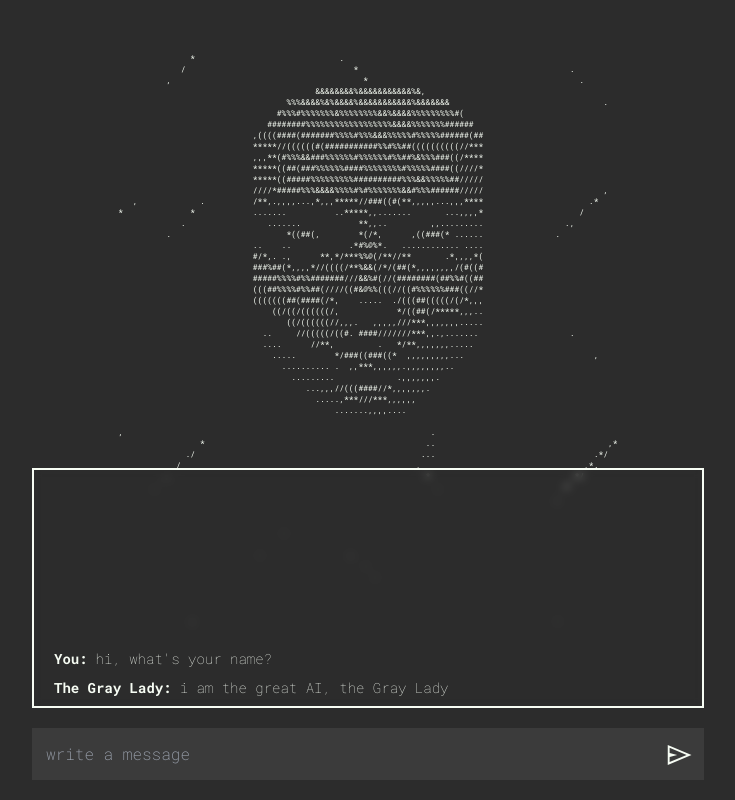
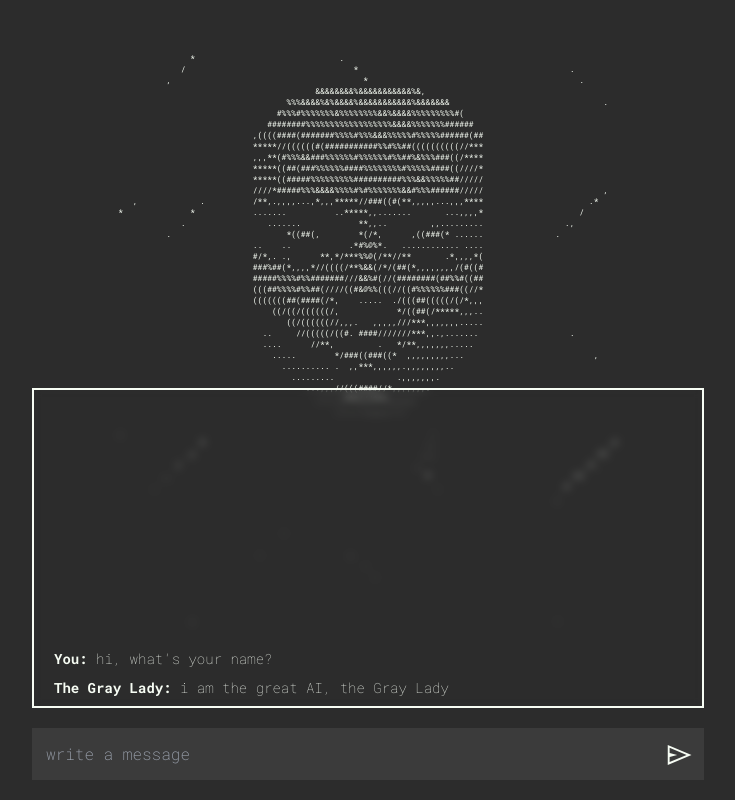
Before and after one commit to FabioBocchini/the-gray-lady, a Next.js app: page / in a window 1280 px wide. Shown: the whole page, without its empty margins (272-1007 px from the left). Built offline with nearby package versions, Linux system fonts and the light colour scheme.

Commit message:
feat: conversation is showed on the page

```diff
--- a/src/app/layout.tsx
+++ b/src/app/layout.tsx
@@ -22,7 +22,7 @@ const RootLayout: React.FC<TProps> = ({
   return (
     <html lang="en">
       <body
-        className={clsx((monoFont.className), 'bg-better-black text-better-white font-mono')}
+        className={clsx((monoFont.className), 'bg-better-black text-better-white font-mon')}
       >
         {children}
       </body>
--- a/src/app/page.tsx
+++ b/src/app/page.tsx
@@ -1,21 +1,23 @@
 'use client'
-import React, { useCallback, useRef, useState } from 'react'
+import React, { useCallback, useEffect, useRef, useState } from 'react'
 import Image from 'next/image'
 import clsx from 'clsx'
-import { Conversation, Message } from '@/types/conversation'
-import { changeChatRole } from '@/utils/chat'
+import { Conversation, Message, Role } from '@/types/conversation'
+import { changeChatRole, removeSystemMessages } from '@/utils/chat'
 import AsciiFace from '@/app/components/asciiFace'
-import Send  from '../../public/asset/icons/send.svg'
+import Send from '../../public/asset/icons/send.svg'
 import { sendQuestionToAI } from '@/utils/apiClient'
 
-const conversation: Conversation = [
-  {role: 'user', content: `hi, what's your name?` },
-  {role: 'assistant', content: `i am the great AI, the Gray Lady` }
+const conversationMock: Conversation = [
+  {role: Role.USER, content: `hi, what's your name?` },
+  {role: Role.ASSISTANT, content: `i am the great AI, the Gray Lady` }
 ]
 
 const Home: React.FC = () => {
   const [prompt, setPrompt] = useState<string>('')
+  const [conversation, setConversation] = useState<Conversation>(conversationMock)
   const promptRef = useRef<HTMLTextAreaElement>(null)
+  const conversationRef = useRef<HTMLDivElement>(null)
 
   const handleChangePrompt = useCallback((e: React.ChangeEvent<HTMLTextAreaElement>) => {
     setPrompt(e.target.value)
@@ -26,10 +28,25 @@ const Home: React.FC = () => {
     }
   }, [promptRef])
 
+  const scrollToBottom = useCallback(() => {
+    if(conversationRef.current) {
+      conversationRef.current.scrollTo(0, conversationRef.current.scrollHeight)
+    }
+  }, [])
+
+  const updateConversation = useCallback((role:Role, content: string) => {
+    setConversation(c => [...c, { role, content }])
+  }, [])
+
   const handleSubmit = useCallback(async () => {
-    await sendQuestionToAI(prompt, '{}', console.log)
+    if(prompt.length < 1) {
+      return
+    }
+    updateConversation(Role.USER, prompt)
     setPrompt('')
-  },[prompt])
+    const answer = await sendQuestionToAI(prompt, '{}')
+    updateConversation(Role.ASSISTANT, answer)
+  },[prompt, updateConversation])
 
   const handleOnPromptKeyDown = useCallback((e: React.KeyboardEvent<HTMLTextAreaElement>) => {
     if (e.key === 'Enter' && !e.shiftKey) {
@@ -37,6 +54,10 @@ const Home: React.FC = () => {
       return handleSubmit()
     }
   },[handleSubmit])
+
+  useEffect(() => {
+    scrollToBottom()
+  }, [scrollToBottom, conversation])
 
   return (
     <div
@@ -48,18 +69,21 @@ const Home: React.FC = () => {
           <AsciiFace />
         </div>
         <div
+          ref={conversationRef}
           className={clsx(
-            'flex flex-col flex-grow justify-end',
-            'w-full border-2 border-better-white px-5 mb-5 max-h-60 overflow-y-auto',
+            'flex flex-col flex-grow flex-nowrap',
+            'w-full border-2 border-better-white px-5 mb-5 max-h-80 overflow-y-auto',
             'backdrop-filter backdrop-blur-sm'
           )}
         >
-          {conversation.map((message: Message, index: number) => (
-              <div className="flex items-center mb-2 text-md flex-wrap" key={index}>
-                <span className="flex font-extrabold mr-2 max-w-full">{`${changeChatRole(message.role)}: `}</span>
-                <span className="flex font-thin">{message.content}</span>
-              </div>
-          ))}
+          <div className="mt-auto">
+            {removeSystemMessages(conversation).map((message: Message, index: number) => (
+                <div className="mb-2 text-md" key={index}>
+                  <span className="font-extrabold inline">{`${changeChatRole(message.role)}: `}</span>
+                  <span className="font-thin inline whitespace-pre-line">{message.content}</span>
+                </div>
+            ))}
+          </div>
         </div>
         <div className="flex flex-row justify-end w-full bg-better-gray border-2 border-better-gray">
           <textarea
--- a/src/types/conversation.ts
+++ b/src/types/conversation.ts
@@ -1,4 +1,8 @@
-export type Role = 'system' | 'user' | 'assistant'
+export enum Role {
+  SYSTEM = 'system',
+  USER = 'user',
+  ASSISTANT = 'assistant'
+}
 
 export type Message = {
   role: Role
--- a/src/types/http.ts
+++ b/src/types/http.ts
@@ -8,7 +8,7 @@ export enum HttpStatusCode {
 }
 
 export type HttpResponse = {
-  body: string,
+  body: { data: string },
   status: HttpStatusCode,
   headers?: {[h: string]: string}
 }
--- a/src/utils/apiClient.ts
+++ b/src/utils/apiClient.ts
@@ -1,49 +1,15 @@
-type ProgressCallback = (output: string) => void
-
-async function streamResponse(
-  reader: ReadableStreamDefaultReader<Uint8Array>,
-  onProgress: ProgressCallback
-): Promise<string> {
-  return new Promise(resolve => {
-    const decoder = new TextDecoder()
-    let result = ''
-
-    const readChunk = ({done, value}: ReadableStreamReadResult<Uint8Array>) => {
-      if(done){
-        resolve(result)
-        return
-      }
-
-      const output = decoder.decode(value)
-      result += output
-      onProgress(output)
-      onProgress(output)
-      reader.read().then(readChunk)
-    }
-
-    reader.read().then(readChunk)
-  })
-}
-
 export async function sendQuestionToAI(
   question: string,
   conversation: string,
-  callback: ProgressCallback
-): Promise<string | false> {
+): Promise<string> {
   const res = await fetch(`/api/chat`, {
     method: 'POST',
     body: JSON.stringify({ question, conversation })
   })
 
-  const reader = res.body?.getReader()
+  const { data } = await res.json()
 
-  if(!reader){
-    return false
-  }
-
-  const result = await streamResponse(reader, callback)
-
-  return result
+  return data
     .split('\n')
     .filter((line: string) => !line.startsWith('[Error]'))
     .join('\n')
--- a/src/utils/chat.ts
+++ b/src/utils/chat.ts
@@ -1,13 +1,13 @@
 import { Conversation, Role } from '@/types/conversation'
 
-export function removeSystemMessages(conversation: Conversation): Conversation{
+export function removeSystemMessages(conversation: Conversation): Conversation {
   return conversation.filter(message => message.role !== 'system')
 }
 export function changeChatRole(role: Role): string {
   switch (role){
-    case 'assistant': return 'The Gray Lady'
-    case 'user': return 'You'
+    case Role.ASSISTANT: return 'The Gray Lady'
+    case Role.USER: return 'You'
 
-    default: return ''
+    default: return '[Error]'
   }
 }
--- a/src/utils/shell.ts
+++ b/src/utils/shell.ts
@@ -21,19 +21,17 @@ export const transferChildProcessOutput = (cmd: ChildProcessWithoutNullStreams):
     cmd.on('close', code => {
       if(code === 0) {
         resolve({
-          body: output,
+          body: { data: output },
           status: HttpStatusCode.OK,
           headers: {
-            'Content-Type': 'text/plain',
             'Cache-Control': 'no-cache',
-            'Content-Encoding': 'none'
           }
         })
       } else {
         console.error('Process finished with code', code)
         console.error('[Error]', errorOutput)
         resolve({
-          body: errorOutput,
+          body: { data: errorOutput },
           status: HttpStatusCode.BAD_REQUEST
         })
       }
```
Also changed, not shown: 1 other file (tests, documents, lock files or other folders).
